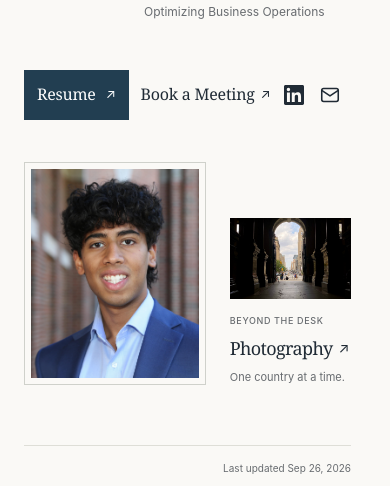
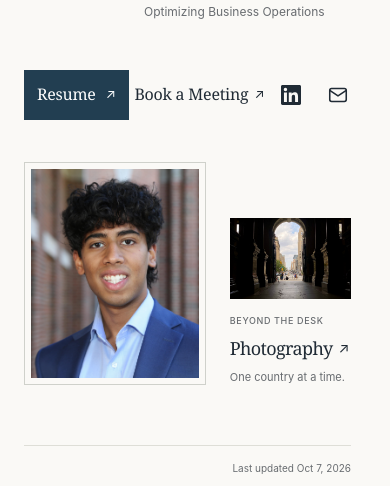
Before and after one commit to riokuchlyan/PortfolioWebsite, a Next.js app: page / in a window 390 px wide. Shown: the part 491-977 px from the top of the page. Built offline with nearby package versions, Linux system fonts and the light colour scheme.

Commit message:
Improve mobile action spacing and update portfolio date

```diff
--- a/app/globals.css
+++ b/app/globals.css
@@ -168,8 +168,10 @@ body:has(.lightbox[open]) { overflow: hidden; }
   .experience-row { grid-template-columns: 108px 1fr; padding: 18px 0; }
   .experience-row dt { font-size: 20px; }
   .experience-detail { font-size: 12px; }
-  .hero-actions { gap: 12px; margin-top: 30px; }
-  .hero-actions .btn { gap: 10px; padding-inline: 12px; }
+  .hero-actions { flex-wrap: nowrap; justify-content: space-between; gap: clamp(4px, 1.5vw, 12px); margin-top: 30px; }
+  .hero-actions .btn, .hero-actions .text-link { flex-shrink: 0; }
+  .hero-actions .btn { gap: 10px; padding-inline: 12px; white-space: nowrap; }
+  .hero-actions .icon-link { min-width: clamp(24px, calc(25vw - 56px), 44px); }
   .hero-visual { display: grid; grid-template-columns: minmax(0, 1.5fr) minmax(0, 1fr); width: 100%; max-width: 360px; margin: 0 auto; gap: 24px; align-items: end; padding: 0; }
   .photography-preview { flex-direction: column; align-items: stretch; gap: 15px; padding: 0; }
   .preview-photo { width: 100%; aspect-ratio: 3 / 2; }
@@ -191,7 +193,6 @@ body:has(.lightbox[open]) { overflow: hidden; }
   .lightbox-image { height: 60svh; }
 }
 @media (max-width: 360px) {
-  .hero-actions { gap: 8px; }
   .hero-actions .btn { gap: 6px; padding-inline: 8px; }
   .hero-actions .btn, .hero-actions .text-link { font-size: 14px; }
   .hero-visual { gap: 16px; }
--- a/data/home.json
+++ b/data/home.json
@@ -19,5 +19,5 @@
     }
   ],
   "personal": "One country at a time.",
-  "lastUpdated": "2026-09-26"
+  "lastUpdated": "2026-10-07"
 }
```
